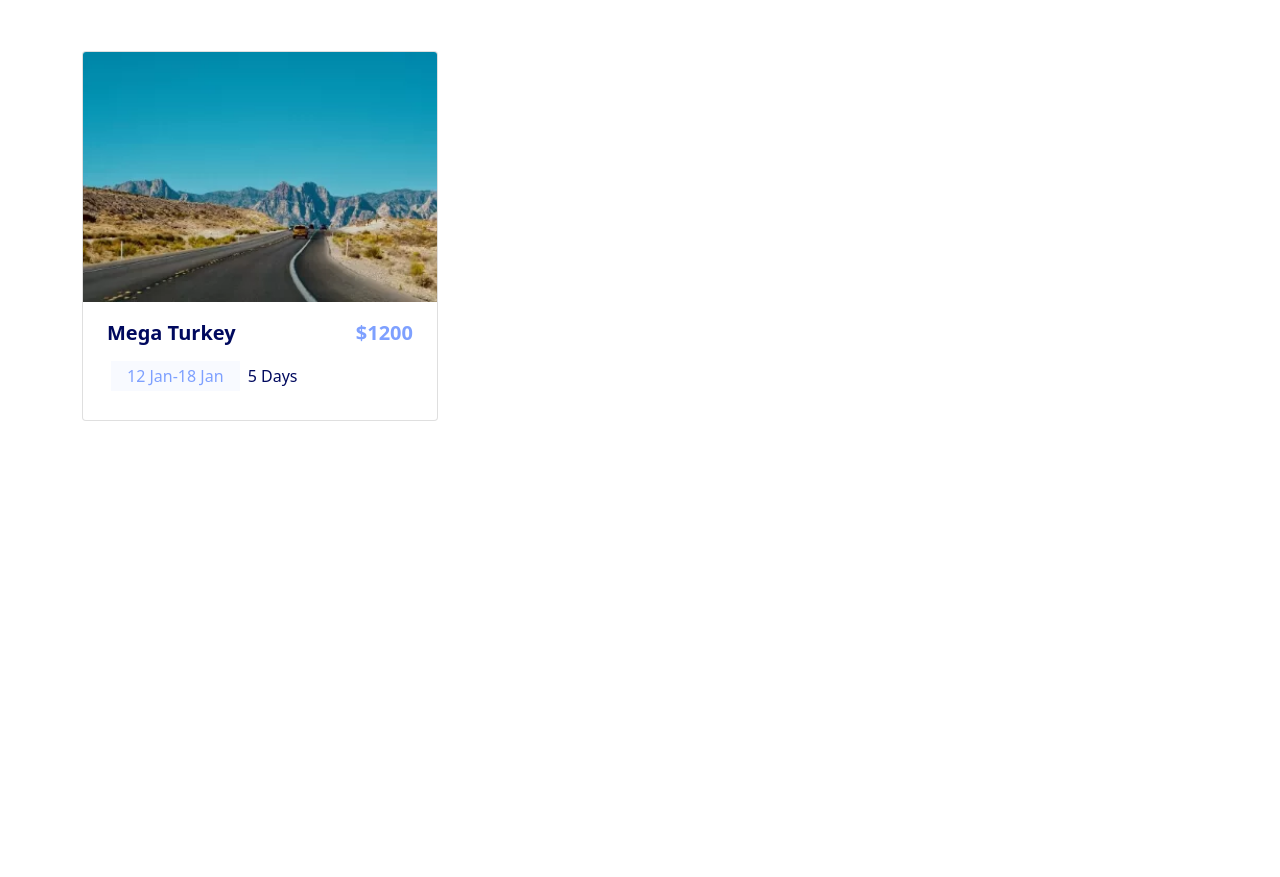
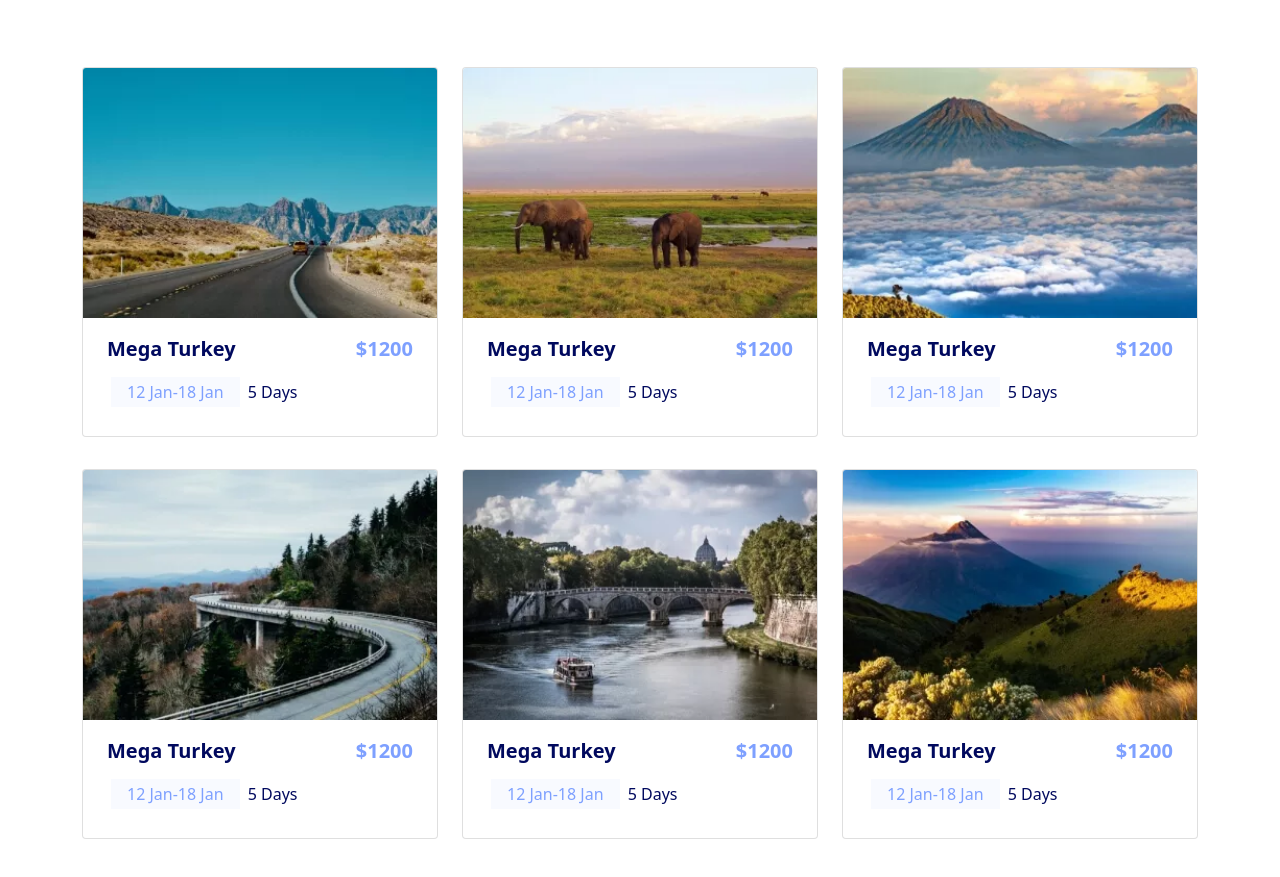
Before and after one commit to hangamadarwish/team-project, a plain HTML site: page event.html in a window 1280 px wide. Shown: the part 509-1386 px from the top of the page. Before the commit the page ends 978 px from the top, so only its background shows below. Drawn offline with nearby package versions, Linux system fonts and the light colour scheme.

Commit message:
i have created two rowes in the project

```diff
--- a/event.html
+++ b/event.html
@@ -24,9 +24,81 @@
         </div>
 
         <div class="row">
-            <div class="col-lg-4 col-md-6 col-sm-12">
+            <div class="col-lg-4 col-md-6 col-sm-12 my-3">
                 <div class="card rounded cardimagehover">
                     <img src="image/one.webp" alt="" class="w-100">
+                    <div class="container py-3">
+                        <span class="fs-5 color2"><b>Mega Turkey</b></span>
+                        <span class="float-end fs-5 color1"><b>$1200</b></span>
+                        <p class="mt-3">
+                            <span class="px-3 py-1 mx-1 back1 color1">12 Jan-18 Jan</span>
+                            <span class="color2">5 Days</span>
+                        </p>
+                    </div>
+                 </div>
+            </div>
+
+            <div class="col-lg-4 col-md-6 col-sm-12 my-3">
+                <div class="card rounded cardimagehover">
+                    <img src="image/two.webp" alt="" class="w-100">
+                    <div class="container py-3">
+                        <span class="fs-5 color2"><b>Mega Turkey</b></span>
+                        <span class="float-end fs-5 color1"><b>$1200</b></span>
+                        <p class="mt-3">
+                            <span class="px-3 py-1 mx-1 back1 color1">12 Jan-18 Jan</span>
+                            <span class="color2">5 Days</span>
+                        </p>
+                    </div>
+                 </div>
+            </div>
+
+            <div class="col-lg-4 col-md-6 col-sm-12 my-3">
+                <div class="card rounded cardimagehover">
+                    <img src="image/three.webp" alt="" class="w-100">
+                    <div class="container py-3">
+                        <span class="fs-5 color2"><b>Mega Turkey</b></span>
+                        <span class="float-end fs-5 color1"><b>$1200</b></span>
+                        <p class="mt-3">
+                            <span class="px-3 py-1 mx-1 back1 color1">12 Jan-18 Jan</span>
+                            <span class="color2">5 Days</span>
+                        </p>
+                    </div>
+                 </div>
+            </div>
+        </div>
+
+        <div class="row">
+            <div class="col-lg-4 col-md-6 col-sm-12 my-3">
+                <div class="card rounded cardimagehover">
+                    <img src="image/four.webp" alt="" class="w-100">
+                    <div class="container py-3">
+                        <span class="fs-5 color2"><b>Mega Turkey</b></span>
+                        <span class="float-end fs-5 color1"><b>$1200</b></span>
+                        <p class="mt-3">
+                            <span class="px-3 py-1 mx-1 back1 color1">12 Jan-18 Jan</span>
+                            <span class="color2">5 Days</span>
+                        </p>
+                    </div>
+                 </div>
+            </div>
+
+            <div class="col-lg-4 col-md-6 col-sm-12 my-3">
+                <div class="card rounded cardimagehover">
+                    <img src="image/five.webp" alt="" class="w-100">
+                    <div class="container py-3">
+                        <span class="fs-5 color2"><b>Mega Turkey</b></span>
+                        <span class="float-end fs-5 color1"><b>$1200</b></span>
+                        <p class="mt-3">
+                            <span class="px-3 py-1 mx-1 back1 color1">12 Jan-18 Jan</span>
+                            <span class="color2">5 Days</span>
+                        </p>
+                    </div>
+                 </div>
+            </div>
+
+            <div class="col-lg-4 col-md-6 col-sm-12 my-3">
+                <div class="card rounded cardimagehover">
+                    <img src="image/sixth.webp" alt="" class="w-100">
                     <div class="container py-3">
                         <span class="fs-5 color2"><b>Mega Turkey</b></span>
                         <span class="float-end fs-5 color1"><b>$1200</b></span>
```
